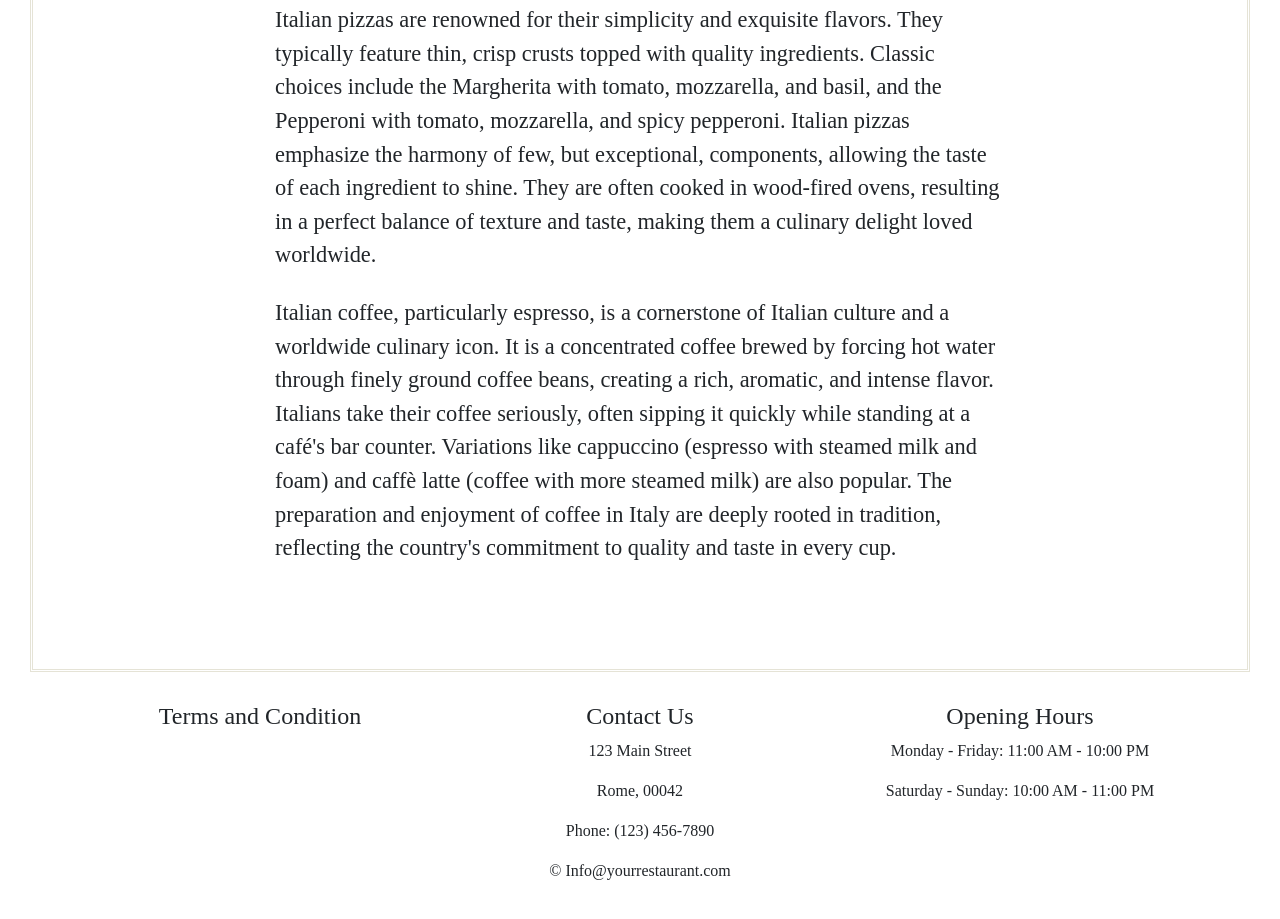
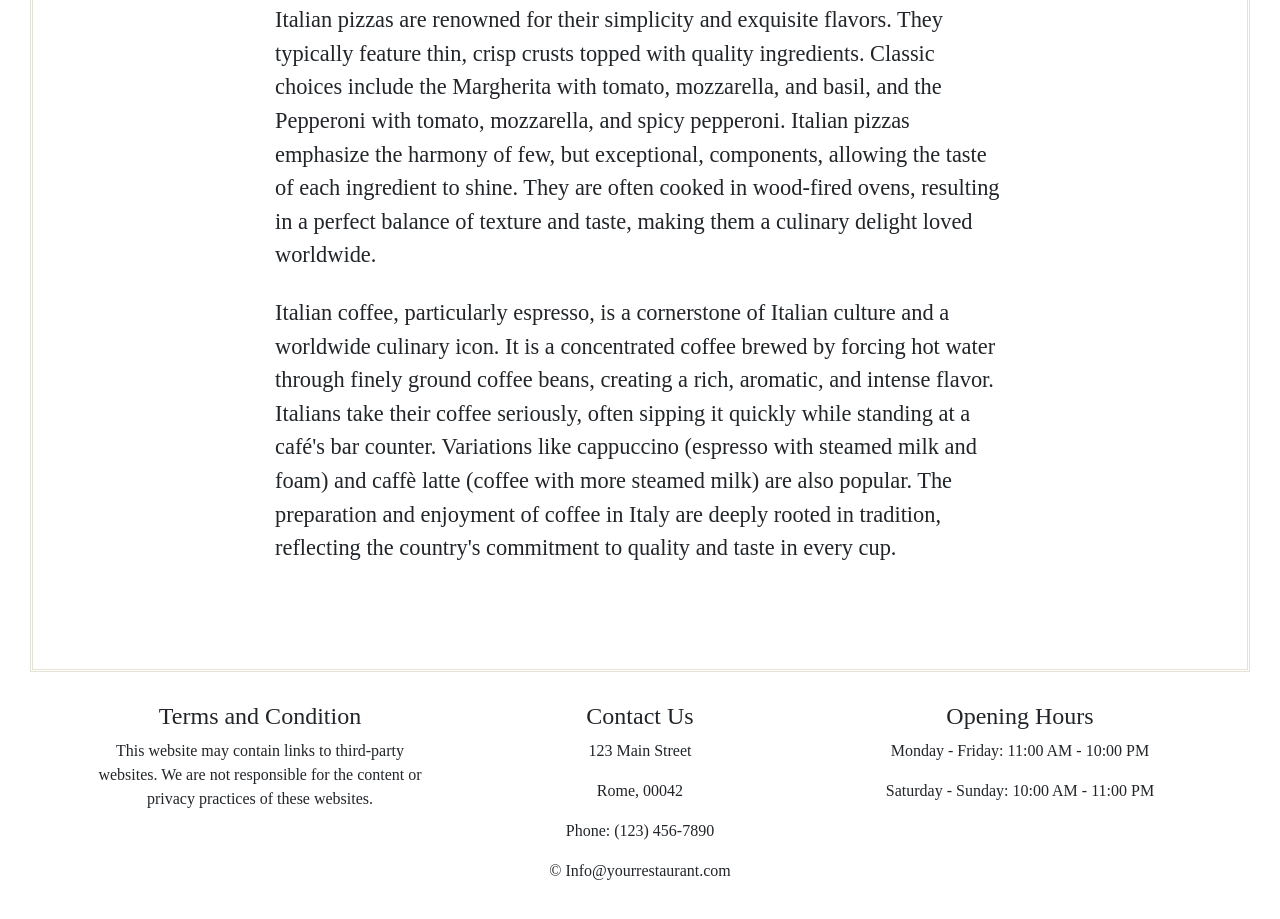
Before and after one commit to devilsatyam/Restaurant-Website, a plain HTML site: page article.html in a window 1280 px wide. Shown: the part 1074-1993 px from the top of the page. Drawn offline with nearby package versions, Linux system fonts and the light colour scheme; a web font is replaced by a local one.

Commit message:
Update article.html

```diff
--- a/article.html
+++ b/article.html
@@ -84,7 +84,7 @@
                     <div class="row">
                         <div class="col-md-4">
                             <h4>Terms and Condition</h4>
-                            <p></p>
+                            <p>This website may contain links to third-party websites. We are not responsible for the content or privacy practices of these websites.</p>
                         </div>
                         <div class="col-md-4">
                             <h4>Contact Us</h4>
```
